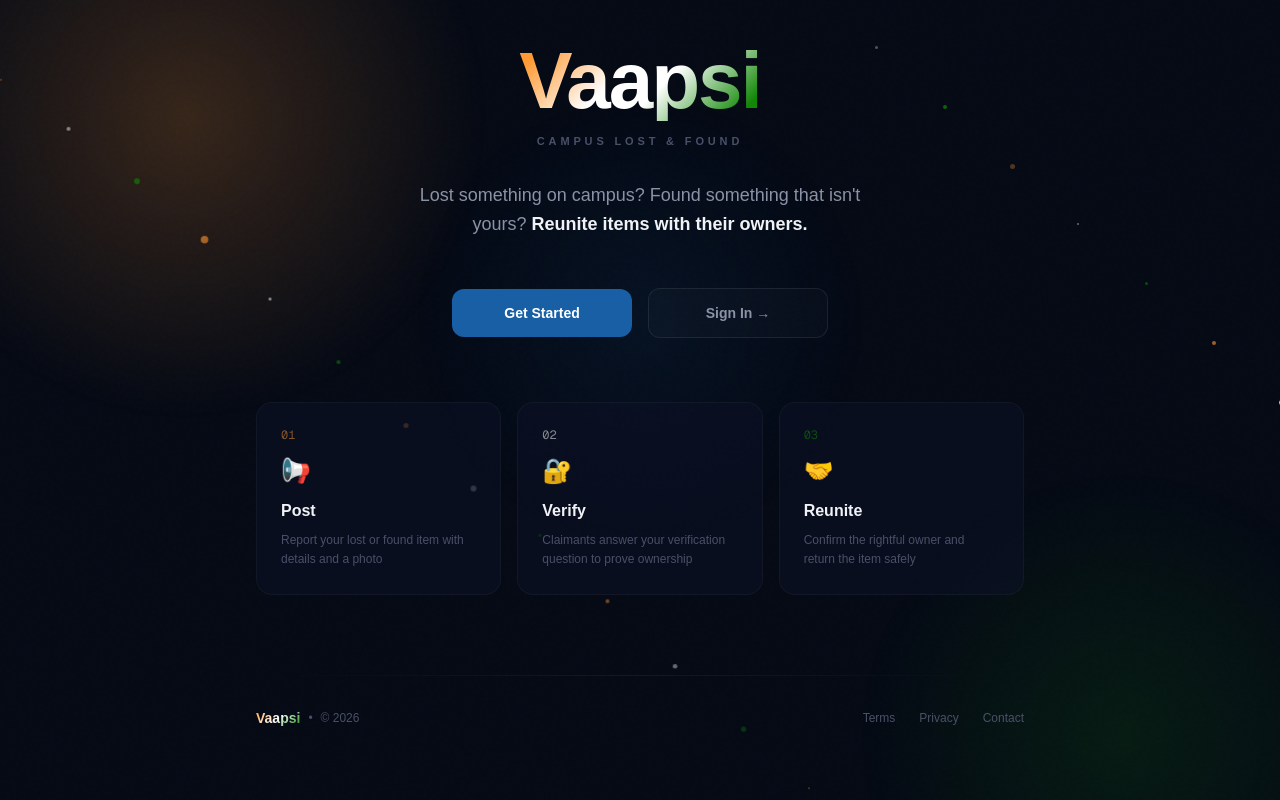
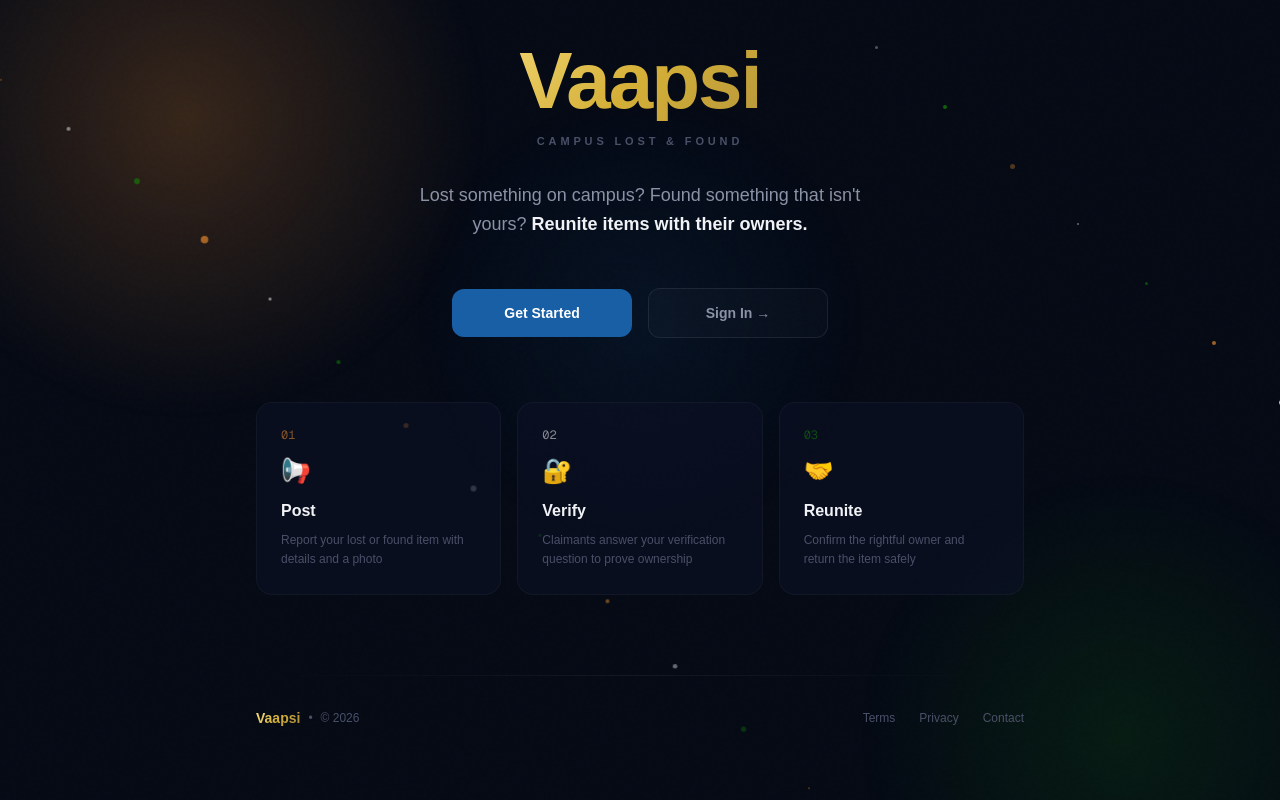
Before and after one commit to Nova6278/Vaapsi, a Next.js app: page / in a window 1280 px wide. Built offline with nearby package versions, Linux system fonts and the light colour scheme.

Commit message:
Full gold branding - navbar, landing, login, signup, footer

```diff
--- a/app/components/navbar.tsx
+++ b/app/components/navbar.tsx
@@ -89,7 +89,7 @@ export default function Navbar() {
             fontSize: '22px',
             fontWeight: 800,
             letterSpacing: '-0.5px',
-            background: 'linear-gradient(135deg, #FF9933 0%, #FF9933 25%, #ffffff 50%, #138808 75%, #138808 100%)',
+            background: 'linear-gradient(135deg, #FDE68A 0%, #D4AF37 50%, #A68A3E 100%)',
             WebkitBackgroundClip: 'text',
             WebkitTextFillColor: 'transparent',
             backgroundClip: 'text',
--- a/app/login/page.tsx
+++ b/app/login/page.tsx
@@ -101,7 +101,7 @@ export default function LoginPage() {
             fontSize: '32px',
             fontWeight: 800,
             letterSpacing: '-0.5px',
-            background: 'linear-gradient(135deg, #FF9933 0%, #FF9933 25%, #ffffff 50%, #138808 75%, #138808 100%)',
+            background: 'linear-gradient(135deg, #FDE68A 0%, #D4AF37 50%, #A68A3E 100%)',
             WebkitBackgroundClip: 'text',
             WebkitTextFillColor: 'transparent',
             backgroundClip: 'text',
--- a/app/page.tsx
+++ b/app/page.tsx
@@ -66,7 +66,7 @@ export default function Home() {
             fontWeight: 900,
             letterSpacing: '-2px',
             lineHeight: 1,
-            background: 'linear-gradient(135deg, #FF9933 0%, #FF9933 25%, #ffffff 45%, #ffffff 55%, #138808 75%, #138808 100%)',
+            background: 'linear-gradient(135deg, #FDE68A 0%, #D4AF37 50%, #A68A3E 100%)',
             WebkitBackgroundClip: 'text',
             WebkitTextFillColor: 'transparent',
             backgroundClip: 'text',
@@ -171,7 +171,7 @@ export default function Home() {
           <div className="flex flex-col sm:flex-row items-center justify-between gap-4">
             <div className="flex items-center gap-2">
               <span className="text-sm font-bold" style={{
-                background: 'linear-gradient(135deg, #FF9933, #ffffff, #138808)',
+                background: 'linear-gradient(135deg, #FDE68A, #D4AF37, #A68A3E)',
                 WebkitBackgroundClip: 'text',
                 WebkitTextFillColor: 'transparent',
                 backgroundClip: 'text',
--- a/app/signup/page.tsx
+++ b/app/signup/page.tsx
@@ -128,7 +128,7 @@ export default function SignupPage() {
             fontSize: '32px',
             fontWeight: 800,
             letterSpacing: '-0.5px',
-            background: 'linear-gradient(135deg, #FF9933 0%, #FF9933 25%, #ffffff 50%, #138808 75%, #138808 100%)',
+            background: 'linear-gradient(135deg, #FDE68A 0%, #D4AF37 50%, #A68A3E 100%)',
             WebkitBackgroundClip: 'text',
             WebkitTextFillColor: 'transparent',
             backgroundClip: 'text',
```
